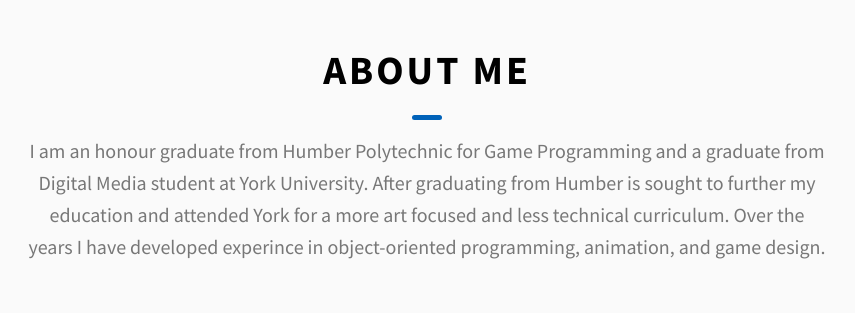
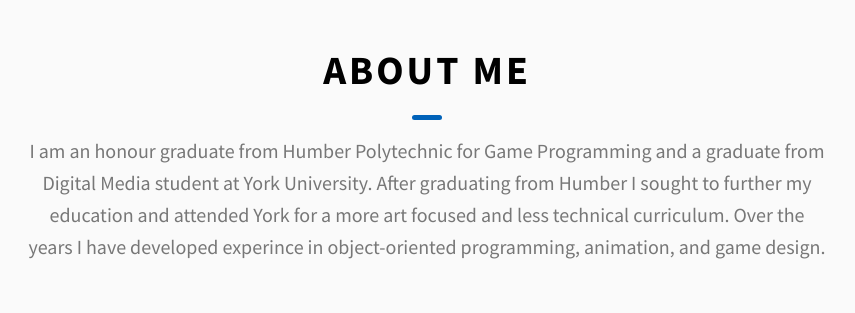
Before and after one commit to MaybeAPotato/portfolio, a website: page index.html in a window 1280 px wide. Shown: the part 880-1193 px from the top of the page, 213-1068 px from the left. Drawn offline with Linux system fonts and the light colour scheme.

Commit message:
Fixed grammatical error

```diff
--- a/index.html
+++ b/index.html
@@ -176,7 +176,7 @@
         <h2 class="heading heading-sec heading-sec__mb-med">
           <span class="heading-sec__main">About Me</span>
           <span class="heading-sec__sub">
-I am an honour graduate from Humber Polytechnic for Game Programming and a graduate from Digital Media student at York University. After graduating from Humber is sought to further my education and
+I am an honour graduate from Humber Polytechnic for Game Programming and a graduate from Digital Media student at York University. After graduating from Humber I sought to further my education and
             attended York for a more art focused and less technical curriculum. Over the years I have developed experince in object-oriented programming, animation, and game design.
           </span>
         </h2>
```
